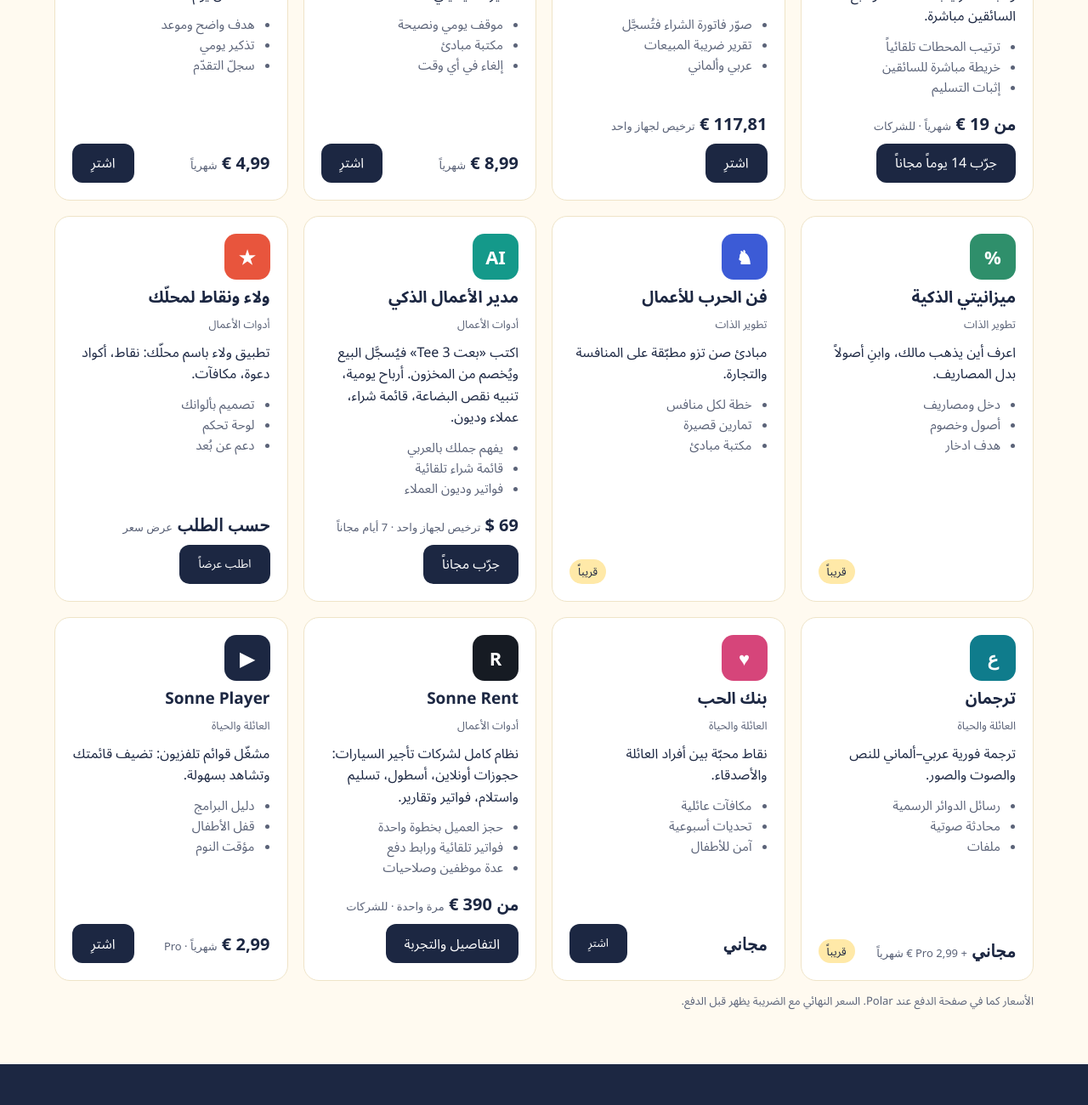
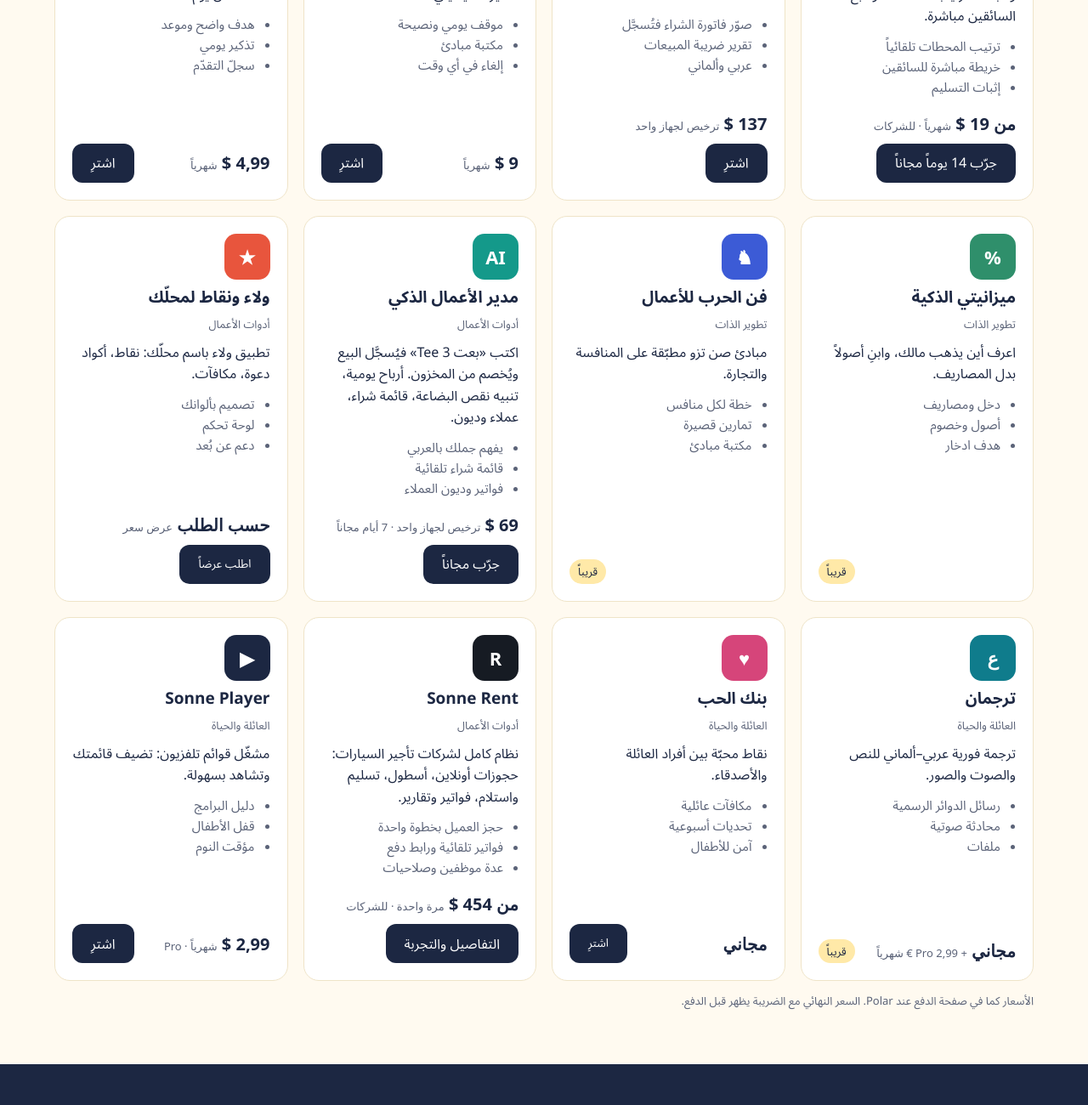
Before and after one commit to rr5436619-gif/rr5436619-gif.github.io, a plain HTML site: page apps/index.html in a window 1280 px wide. Shown: the part 840-2140 px from the top of the page at 85% size. Drawn offline with Linux system fonts and the light colour scheme.

Commit message:
Store: show prices in USD as charged by Polar

```diff
--- a/apps/index.html
+++ b/apps/index.html
@@ -172,18 +172,18 @@ dialog::backdrop{background:#0008}
 {
 const cats=[["all","الكل","Alle"],["biz","أدوات الأعمال","Business"],["self","تطوير الذات","Persönlichkeit"],["life","العائلة والحياة","Familie & Alltag"]];
 const apps=[
- {n:"Sonne Route",c:"biz",i:"➤",col:"#d9822b",d:"ملاحة وجولات لسائقي التوصيل والجملة: ترتيب المحطات وتتبّع السائقين مباشرة.",f:["ترتيب المحطات تلقائياً","خريطة مباشرة للسائقين","إثبات التسليم"],p:"من 19 €",u:"شهرياً · للشركات",s:0,l:"https://sonne-route.onrender.com/?signup=1",b:["جرّب 14 يوماً مجاناً","14 Tage gratis testen"]},
- {n:"Sonne Buchhaltung",c:"biz",i:"€",col:"#1c2742",d:"محاسبة لمحلّك بالقيد المزدوج على SKR03/SKR04.",f:["صوّر فاتورة الشراء فتُسجَّل","تقرير ضريبة المبيعات","عربي وألماني"],p:"117,81 €",u:"ترخيص لجهاز واحد",s:0,l:"https://buy.polar.sh/polar_cl_HuHca84VCKWOuaP23vUcxU1o6bxjaQhA6vOP22p2mgO"},
- {n:"المستشار",c:"self",i:"♛",col:"#7a3fb0",d:"نصائح استراتيجية مستوحاة من كتاب الأمير لمكيافيلي.",f:["موقف يومي ونصيحة","مكتبة مبادئ","إلغاء في أي وقت"],p:"8,99 €",u:"شهرياً",s:0,l:"https://buy.polar.sh/polar_cl_hfSVdRy5md9RCgwP4C7UKl5JC6i5xnm3SsLHA3A5yz6"},
- {n:"دفتر الأهداف",c:"self",i:"◎",col:"#c27a00",d:"حدّد هدفك، اكتب خطتك، وتابع تقدّمك كل يوم.",f:["هدف واضح وموعد","تذكير يومي","سجلّ التقدّم"],p:"4,99 €",u:"شهرياً",s:0,l:"https://buy.polar.sh/polar_cl_LSdNPmteOAcDJHqUw34SCIHLPk1fXQXqts0Qx3pBS6B"},
+ {n:"Sonne Route",c:"biz",i:"➤",col:"#d9822b",d:"ملاحة وجولات لسائقي التوصيل والجملة: ترتيب المحطات وتتبّع السائقين مباشرة.",f:["ترتيب المحطات تلقائياً","خريطة مباشرة للسائقين","إثبات التسليم"],p:"من 19 $",u:"شهرياً · للشركات",s:0,l:"https://sonne-route.onrender.com/?signup=1",b:["جرّب 14 يوماً مجاناً","14 Tage gratis testen"]},
+ {n:"Sonne Buchhaltung",c:"biz",i:"€",col:"#1c2742",d:"محاسبة لمحلّك بالقيد المزدوج على SKR03/SKR04.",f:["صوّر فاتورة الشراء فتُسجَّل","تقرير ضريبة المبيعات","عربي وألماني"],p:"137 $",u:"ترخيص لجهاز واحد",s:0,l:"https://buy.polar.sh/polar_cl_HuHca84VCKWOuaP23vUcxU1o6bxjaQhA6vOP22p2mgO"},
+ {n:"المستشار",c:"self",i:"♛",col:"#7a3fb0",d:"نصائح استراتيجية مستوحاة من كتاب الأمير لمكيافيلي.",f:["موقف يومي ونصيحة","مكتبة مبادئ","إلغاء في أي وقت"],p:"9 $",u:"شهرياً",s:0,l:"https://buy.polar.sh/polar_cl_hfSVdRy5md9RCgwP4C7UKl5JC6i5xnm3SsLHA3A5yz6"},
+ {n:"دفتر الأهداف",c:"self",i:"◎",col:"#c27a00",d:"حدّد هدفك، اكتب خطتك، وتابع تقدّمك كل يوم.",f:["هدف واضح وموعد","تذكير يومي","سجلّ التقدّم"],p:"4,99 $",u:"شهرياً",s:0,l:"https://buy.polar.sh/polar_cl_LSdNPmteOAcDJHqUw34SCIHLPk1fXQXqts0Qx3pBS6B"},
  {n:"ميزانيتي الذكية",c:"self",i:"%",col:"#2f8f6b",d:"اعرف أين يذهب مالك، وابنِ أصولاً بدل المصاريف.",f:["دخل ومصاريف","أصول وخصوم","هدف ادخار"],p:"",u:"",s:1},
  {n:"فن الحرب للأعمال",c:"self",i:"♞",col:"#3c5bd6",d:"مبادئ صن تزو مطبّقة على المنافسة والتجارة.",f:["خطة لكل منافس","تمارين قصيرة","مكتبة مبادئ"],p:"",u:"",s:1},
  {n:"مدير الأعمال الذكي",c:"biz",i:"AI",col:"#14998a",d:"اكتب «بعت 3 Tee» فيُسجَّل البيع ويُخصم من المخزون. أرباح يومية، تنبيه نقص البضاعة، قائمة شراء، عملاء وديون.",f:["يفهم جملك بالعربي","قائمة شراء تلقائية","فواتير وديون العملاء"],p:"69 $",u:"ترخيص لجهاز واحد · 7 أيام مجاناً",s:0,l:"./smart-manager/",b:["جرّب مجاناً","Kostenlos testen"]},
  {n:"ولاء ونقاط لمحلّك",c:"biz",i:"★",col:"#e8553d",d:"تطبيق ولاء باسم محلّك: نقاط، أكواد دعوة، مكافآت.",f:["تصميم بألوانك","لوحة تحكم","دعم عن بُعد"],p:"حسب الطلب",u:"عرض سعر",s:0,w:1},
  {n:"ترجمان",c:"life",i:"ع",col:"#0f7c8c",d:"ترجمة فورية عربي–ألماني للنص والصوت والصور.",f:["رسائل الدوائر الرسمية","محادثة صوتية","ملفات"],p:"مجاني",u:"+ Pro 2,99 € شهرياً",s:1},
  {n:"بنك الحب",c:"life",i:"♥",col:"#d6457a",d:"نقاط محبّة بين أفراد العائلة والأصدقاء.",f:["مكافآت عائلية","تحديات أسبوعية","آمن للأطفال"],p:"مجاني",u:"",s:0},
- {n:"Sonne Rent",c:"biz",i:"R",col:"#161b23",d:"نظام كامل لشركات تأجير السيارات: حجوزات أونلاين، أسطول، تسليم واستلام، فواتير وتقارير.",f:["حجز العميل بخطوة واحدة","فواتير تلقائية ورابط دفع","عدة موظفين وصلاحيات"],p:"من 390 €",u:"مرة واحدة · للشركات",s:0,l:"./sonne-rent/landing.html",b:["التفاصيل والتجربة","Details & Demo"]},
-{n:"Sonne Player",c:"life",i:"▶",col:"#1c2742",d:"مشغّل قوائم تلفزيون: تضيف قائمتك وتشاهد بسهولة.",f:["دليل البرامج","قفل الأطفال","مؤقت النوم"],p:"2,99 €",u:"شهرياً · Pro",s:0,l:"https://buy.polar.sh/polar_cl_g3BWHbTXdaahYoj7S49hPuCqcf1j8ON4u7lxF27a9iD"}
+ {n:"Sonne Rent",c:"biz",i:"R",col:"#161b23",d:"نظام كامل لشركات تأجير السيارات: حجوزات أونلاين، أسطول، تسليم واستلام، فواتير وتقارير.",f:["حجز العميل بخطوة واحدة","فواتير تلقائية ورابط دفع","عدة موظفين وصلاحيات"],p:"من 454 $",u:"مرة واحدة · للشركات",s:0,l:"./sonne-rent/landing.html",b:["التفاصيل والتجربة","Details & Demo"]},
+{n:"Sonne Player",c:"life",i:"▶",col:"#1c2742",d:"مشغّل قوائم تلفزيون: تضيف قائمتك وتشاهد بسهولة.",f:["دليل البرامج","قفل الأطفال","مؤقت النوم"],p:"2,99 $",u:"شهرياً · Pro",s:0,l:"https://buy.polar.sh/polar_cl_g3BWHbTXdaahYoj7S49hPuCqcf1j8ON4u7lxF27a9iD"}
 ];
 let lang="ar",cur="all";
 const esc=t=>String(t).replace(/[&<>"']/g,m=>({"&":"&amp;","<":"&lt;",">":"&gt;",'"':"&quot;","'":"&#39;"}[m]));
```
